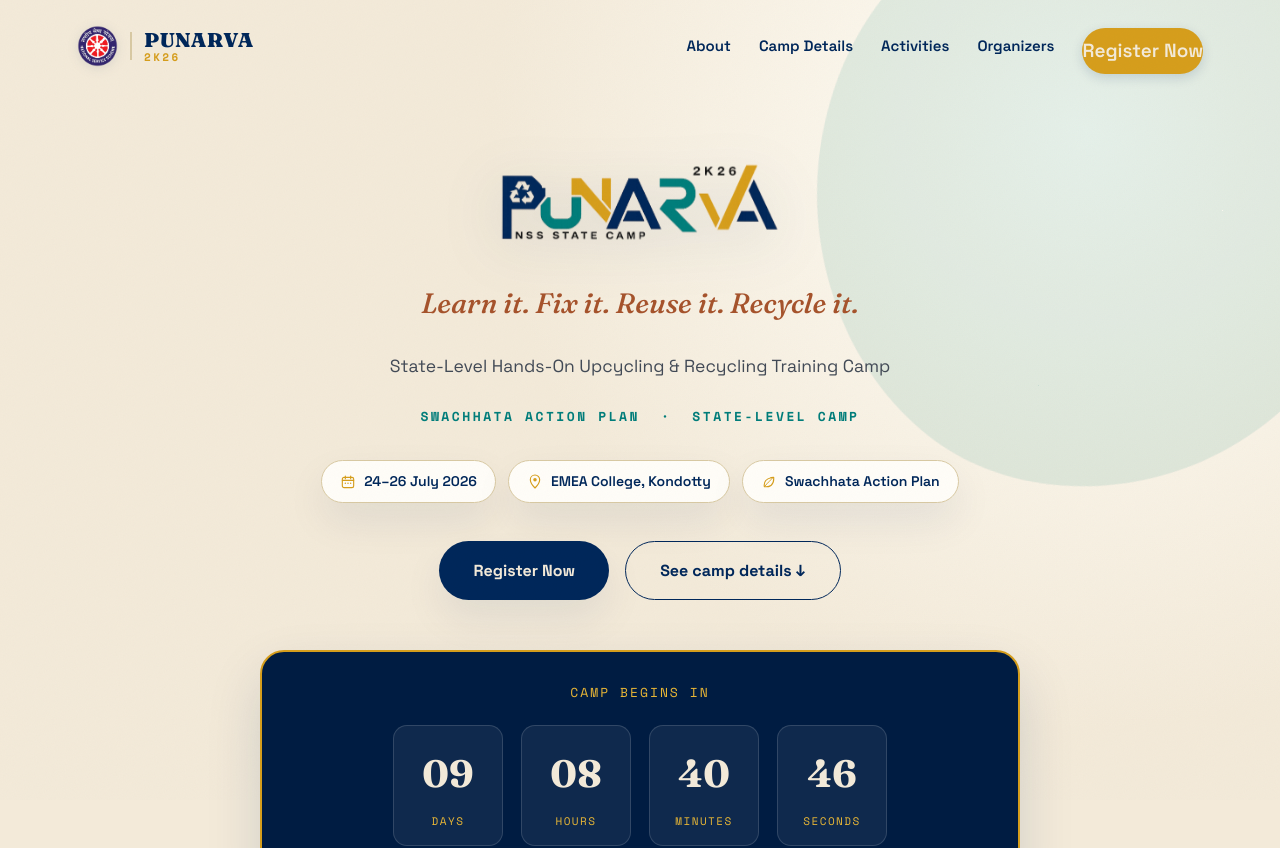
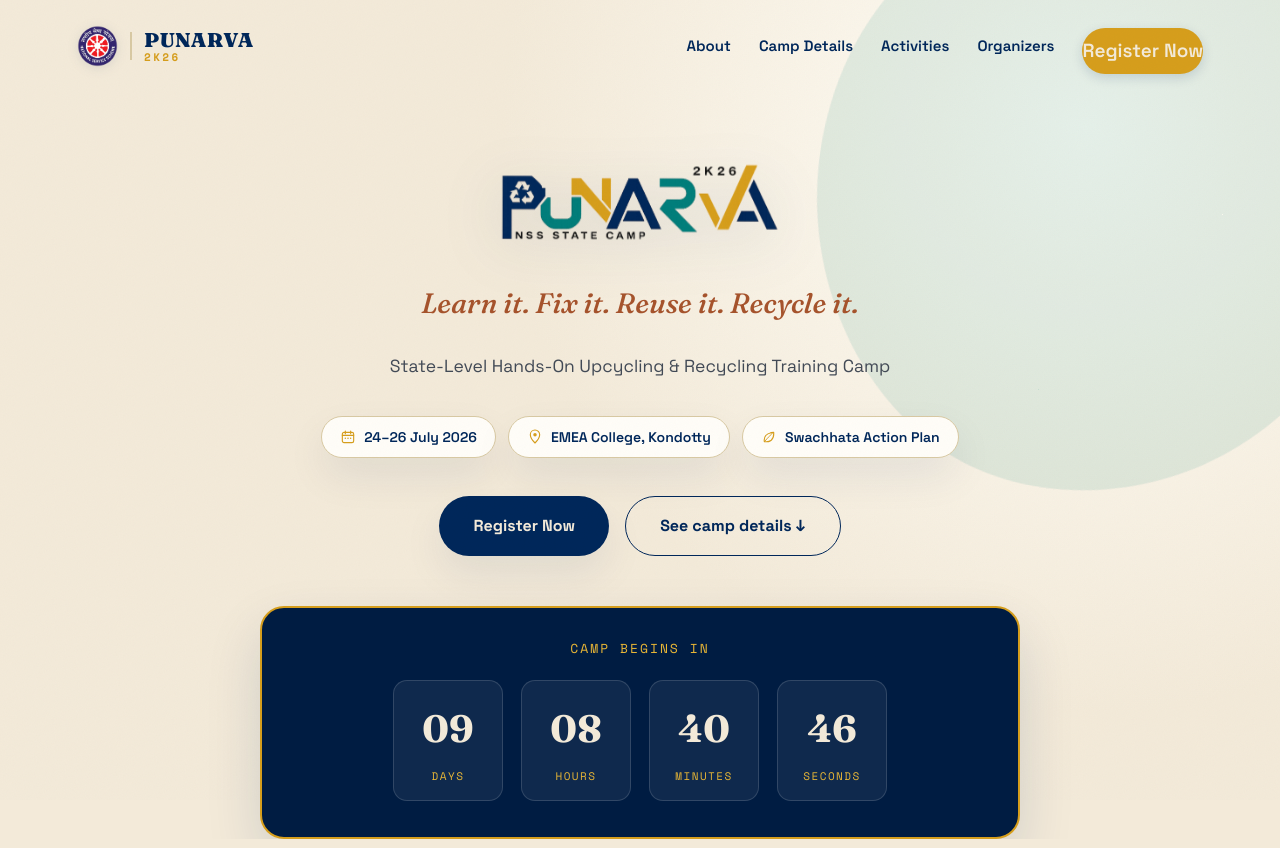
Before and after one commit to fathimafarhakk/punarva, a React (Vite) app: page / in a window 1280 px wide. Shown: the top 848 px of the page. Built offline with nearby package versions, Linux system fonts and the light colour scheme.

Commit message:
Remove eyebrow text from hero and adjust cascade delays

```diff
--- a/src/pages/HomePage.jsx
+++ b/src/pages/HomePage.jsx
@@ -99,21 +99,11 @@
               State-Level Hands-On Upcycling &amp; Recycling Training Camp
             </motion.p>
 
-            <motion.p
-              className="eyebrow"
-              initial={{ opacity: 0, y: 12 }}
-              animate={{ opacity: 1, y: 0 }}
-              transition={{ delay: 0.35, duration: 0.4, ease: 'easeOut' }}
-              style={{ marginTop: '24px', color: 'var(--moss)' }}
-            >
-              Swachhata Action Plan &nbsp;·&nbsp; State-Level Camp
-            </motion.p>
-
             <motion.div
               className="hero-chips"
               initial={{ opacity: 0, y: 12 }}
               animate={{ opacity: 1, y: 0 }}
-              transition={{ delay: 0.45, duration: 0.5, ease: 'easeOut' }}
+              transition={{ delay: 0.35, duration: 0.5, ease: 'easeOut' }}
             >
               <span className="chip">
                 <svg className="ic" viewBox="0 0 24 24"><rect x="3.5" y="5" width="17" height="15.5" rx="2.5" fill="none" stroke="currentColor" strokeWidth="1.7"/><path d="M3.5 9.5h17M8 3v4M16 3v4" stroke="currentColor" strokeWidth="1.7" strokeLinecap="round"/><circle cx="8" cy="14" r="1.1" fill="currentColor"/><circle cx="12" cy="14" r="1.1" fill="currentColor"/><circle cx="16" cy="14" r="1.1" fill="currentColor"/></svg>
@@ -132,7 +122,7 @@
               className="hero-actions"
               initial={{ opacity: 0, y: 12 }}
               animate={{ opacity: 1, y: 0 }}
-              transition={{ delay: 0.55, duration: 0.4, ease: 'easeOut' }}
+              transition={{ delay: 0.45, duration: 0.4, ease: 'easeOut' }}
             >
               <Link className="btn btn-primary" to="/registration">Register Now</Link>
               <a className="btn btn-ghost" href="#camp">See camp details ↓</a>
@@ -141,7 +131,7 @@
           <motion.div
             initial={{ opacity: 0, scale: 0.96 }}
             animate={{ opacity: 1, scale: 1 }}
-            transition={{ delay: 0.65, duration: 0.5, ease: 'easeOut' }}
+            transition={{ delay: 0.55, duration: 0.5, ease: 'easeOut' }}
           >
             <Countdown />
           </motion.div>
```
